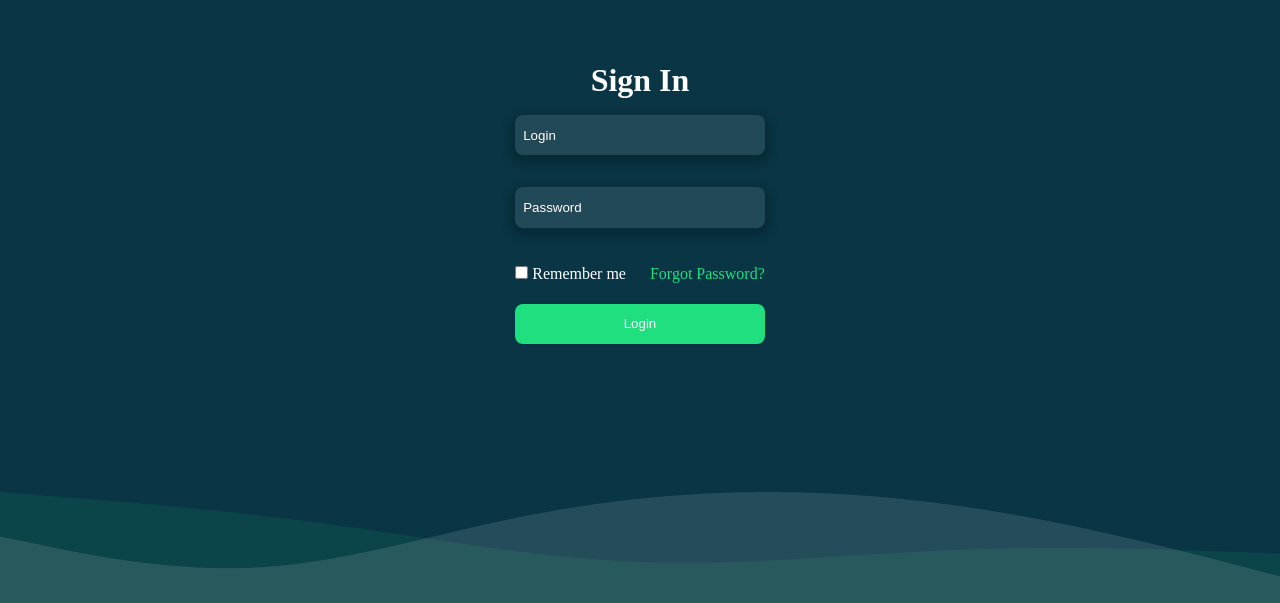
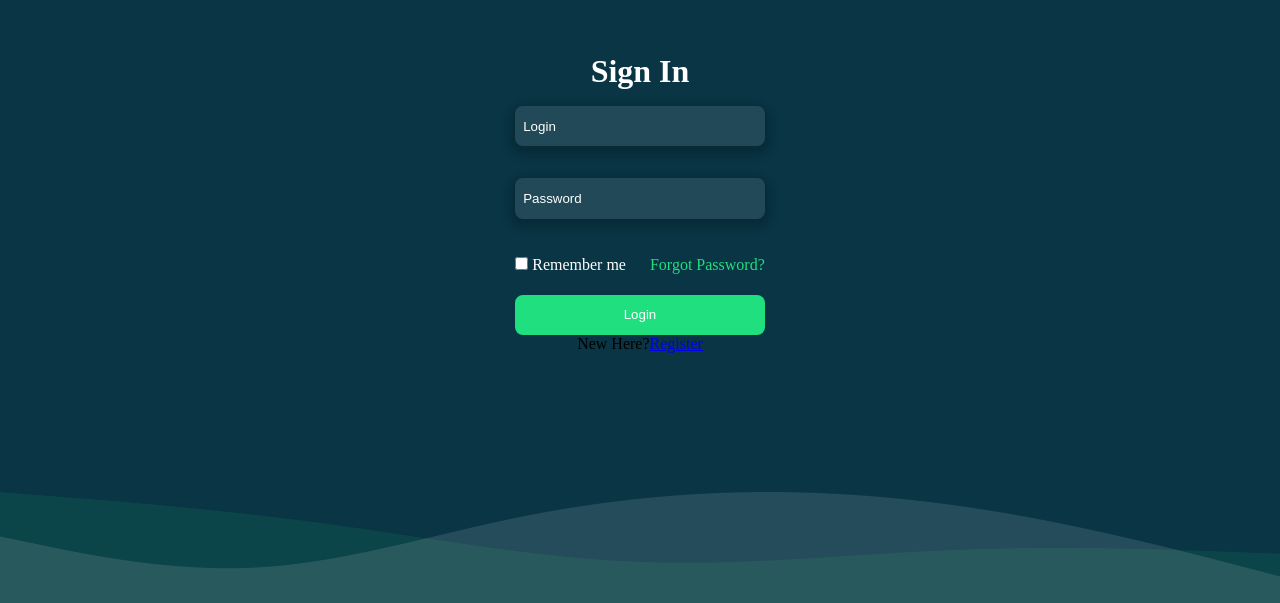
Before and after one commit to o-flores/loginPage, a React (Create React App) app: page / in a window 1280 px wide. Shown: the part 197-800 px from the top of the page. Built offline with nearby package versions, Linux system fonts and the light colour scheme.

Commit message:
feat: create link to register page

```diff
--- a/src/components/login/Login.tsx
+++ b/src/components/login/Login.tsx
@@ -42,6 +42,14 @@ function Login() {
         </div>
         <button type="submit">Login</button>
       </form>
+      <p>
+        New Here?
+        <Link
+          to="/create/account"
+        >
+          Register
+        </Link>
+      </p>
       <img src={loginVector} alt="vector" />
     </main>
   );
```
